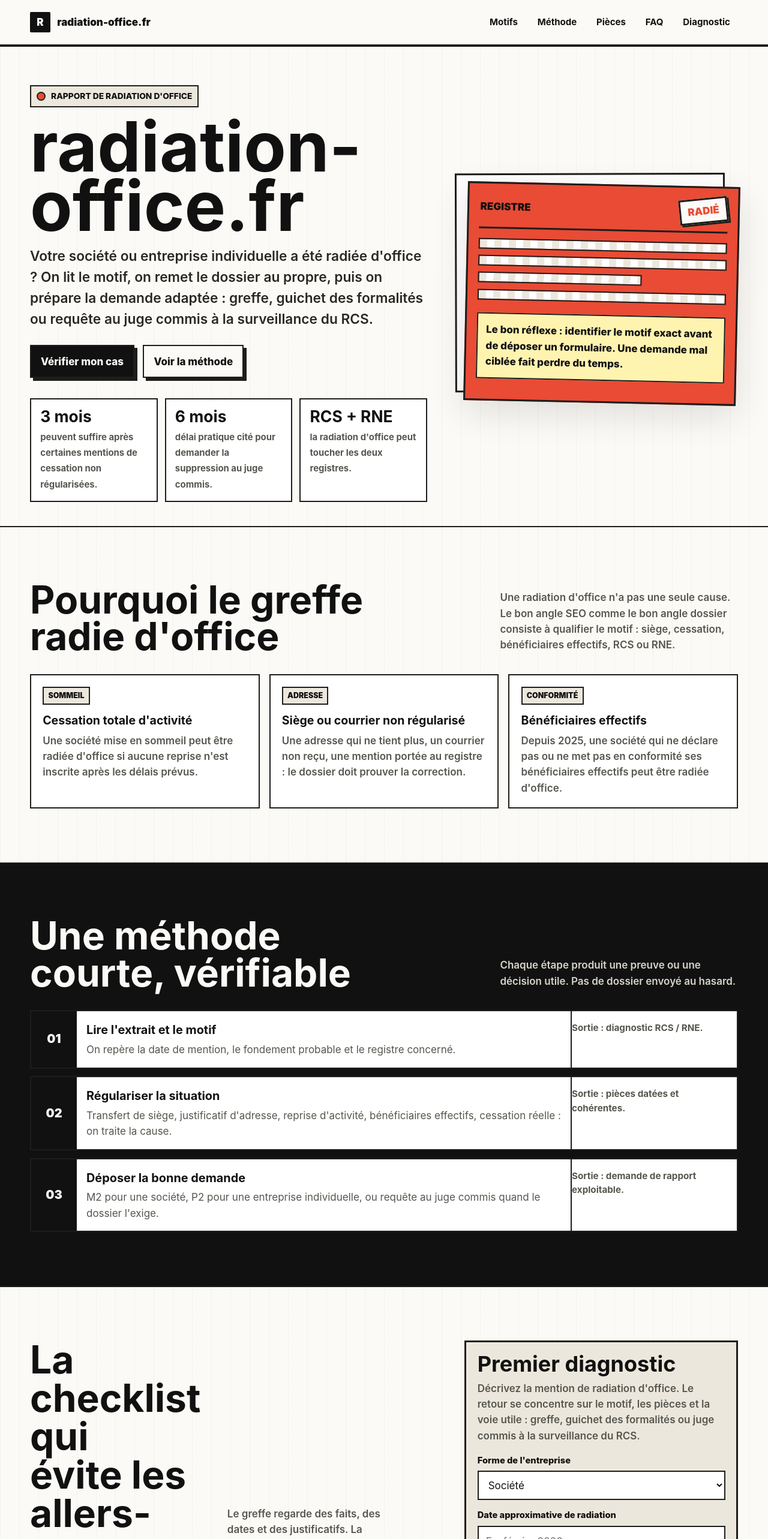
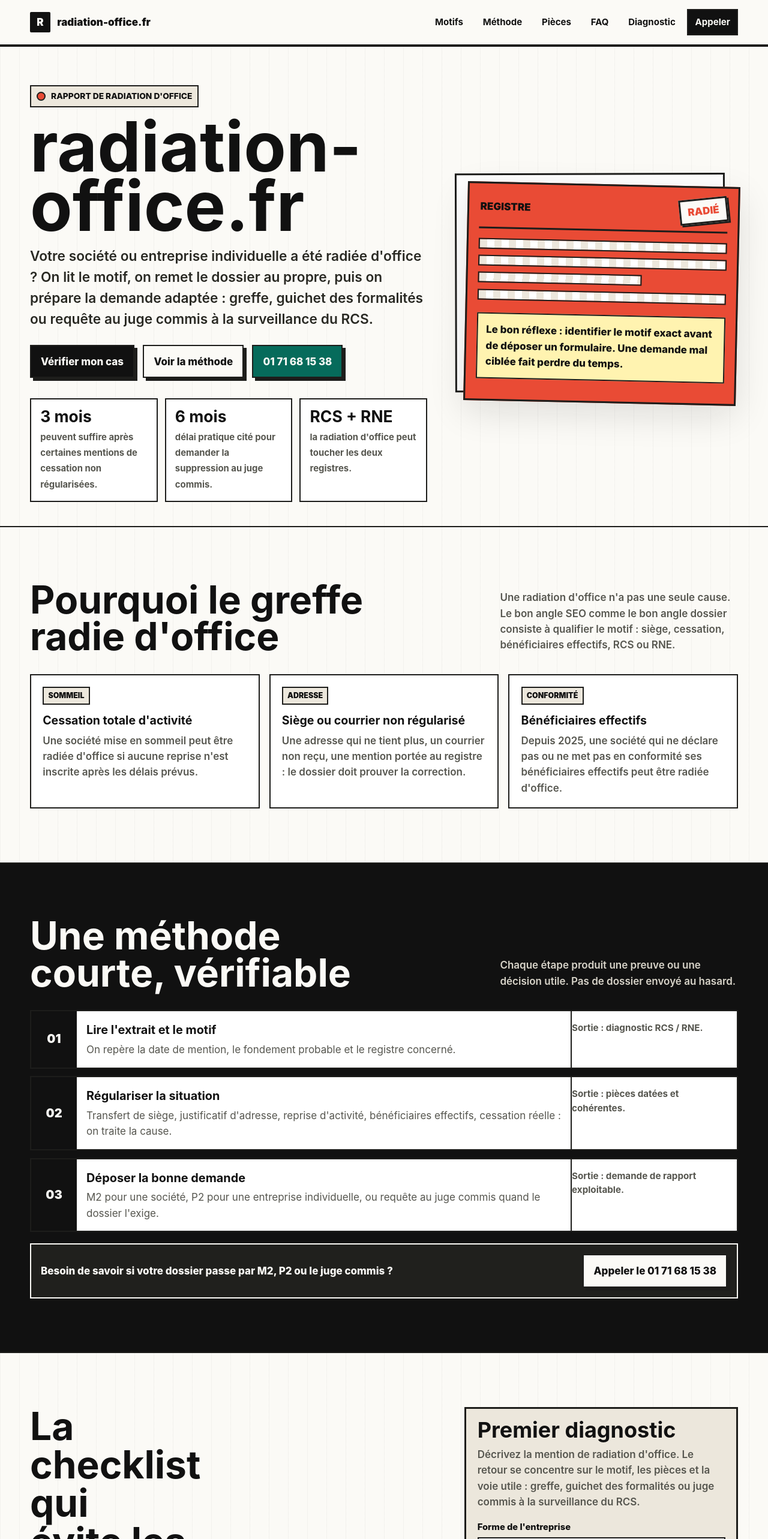
Before and after one commit to stormdaemon/radiation-d-office.fr, a Next.js app: page / in a window 1280 px wide. Shown: the top 2566 px of the page at 60% size. Built offline with nearby package versions, Linux system fonts and the light colour scheme; no server answers.

Commit message:
Add phone call CTAs

```diff
--- a/app/globals.css
+++ b/app/globals.css
@@ -207,6 +207,12 @@ header {
   background: var(--white);
 }
 
+.nav-phone {
+  border-color: var(--line) !important;
+  background: var(--ink);
+  color: var(--paper);
+}
+
 .btn {
   display: inline-flex;
   align-items: center;
@@ -231,6 +237,15 @@ header {
 }
 
 .btn.secondary {
+  background: var(--paper);
+  color: var(--ink);
+}
+
+.btn.phone {
+  background: var(--accent-2);
+}
+
+.btn.light {
   background: var(--paper);
   color: var(--ink);
 }
@@ -507,6 +522,23 @@ h2 {
   color: var(--ink);
 }
 
+.method-cta {
+  display: flex;
+  align-items: center;
+  justify-content: space-between;
+  gap: 1rem;
+  margin-top: 1.2rem;
+  border: 2px solid var(--paper);
+  padding: 1rem;
+  background: #20201d;
+}
+
+.method-cta p {
+  margin: 0;
+  color: var(--paper);
+  font-weight: 800;
+}
+
 .step-main p,
 .step-meta p {
   margin-bottom: 0;
@@ -581,6 +613,28 @@ h2 {
   border: 3px solid var(--line);
   background: var(--soft);
   padding: 1.15rem;
+}
+
+.contact-stack {
+  display: grid;
+  gap: 1rem;
+}
+
+.phone-card {
+  border: 3px solid var(--line);
+  background: var(--white);
+  padding: 1.15rem;
+}
+
+.phone-card h2 {
+  font-size: clamp(1.45rem, 3vw, 2rem);
+  line-height: 1;
+  margin-bottom: .65rem;
+}
+
+.phone-card p {
+  color: var(--muted);
+  font-weight: 620;
 }
 
 .form-box h2 {
@@ -745,6 +799,15 @@ footer {
   font-weight: 700;
 }
 
+.footer-phone {
+  margin: .8rem 0 0;
+  font-weight: 850;
+}
+
+.footer-phone a {
+  color: var(--accent-2);
+}
+
 @media (prefers-reduced-motion: reduce) {
   *,
   *::before,
@@ -782,6 +845,11 @@ footer {
     border: 2px solid var(--line);
     background: var(--white);
     padding: .85rem .9rem;
+  }
+
+  .nav-phone {
+    background: var(--ink) !important;
+    color: var(--paper);
   }
 
   .menu-button {
@@ -834,6 +902,11 @@ footer {
     max-width: 11ch;
     line-height: 1.02;
   }
+
+  .method-cta {
+    align-items: stretch;
+    flex-direction: column;
+  }
 }
 
 @media (max-width: 560px) {
@@ -854,7 +927,9 @@ footer {
   }
 
   .hero-actions .btn,
-  .form-box .btn {
+  .form-box .btn,
+  .phone-card .btn,
+  .method-cta .btn {
     width: 100%;
   }
 
--- a/app/page.tsx
+++ b/app/page.tsx
@@ -4,12 +4,15 @@ import { JsonLd } from "./JsonLd";
 export const dynamic = "force-dynamic";
 
 const siteUrl = process.env.NEXT_PUBLIC_SITE_URL ?? "https://radiation-office.fr";
+const phoneDisplay = "01 71 68 15 38";
+const phoneHref = "tel:+33171681538";
 
 const organizationJsonLd = {
   "@context": "https://schema.org",
   "@type": "ProfessionalService",
   name: "radiation-office.fr",
   url: siteUrl,
+  telephone: "+33171681538",
   areaServed: {
     "@type": "Country",
     name: "France",
@@ -147,6 +150,9 @@ export default function HomePage() {
             <a href="#pieces">Pièces</a>
             <a href="#faq">FAQ</a>
             <a href="#contact">Diagnostic</a>
+            <a className="nav-phone" href={phoneHref}>
+              Appeler
+            </a>
           </nav>
         </div>
       </header>
@@ -168,6 +174,9 @@ export default function HomePage() {
                 </a>
                 <a className="btn secondary" href="#methode">
                   Voir la méthode
+                </a>
+                <a className="btn phone" href={phoneHref} aria-label={`Appeler radiation-office.fr au ${phoneDisplay}`}>
+                  {phoneDisplay}
                 </a>
               </div>
               <div className="fact-row" aria-label="Repères clés">
@@ -286,6 +295,12 @@ export default function HomePage() {
                 </div>
               </article>
             </div>
+            <div className="method-cta" aria-label="Contact rapide">
+              <p>Besoin de savoir si votre dossier passe par M2, P2 ou le juge commis ?</p>
+              <a className="btn light" href={phoneHref} aria-label={`Appeler maintenant au ${phoneDisplay}`}>
+                Appeler le {phoneDisplay}
+              </a>
+            </div>
           </div>
         </section>
 
@@ -308,7 +323,17 @@ export default function HomePage() {
               </div>
             </div>
 
-            <ContactForm />
+            <div className="contact-stack">
+              <ContactForm />
+              <aside className="phone-card" aria-label="Contact par téléphone">
+                <span className="tag">Réponse rapide</span>
+                <h2>Parler à quelqu'un</h2>
+                <p>Pour une radiation récente, un extrait confus ou une urgence greffe, appelez directement.</p>
+                <a className="btn" href={phoneHref} aria-label={`Appeler radiation-office.fr au ${phoneDisplay}`}>
+                  {phoneDisplay}
+                </a>
+              </aside>
+            </div>
           </div>
         </section>
 
@@ -364,6 +389,12 @@ export default function HomePage() {
               <span>radiation-office.fr</span>
             </a>
             <p className="microcopy">Sources publiques vérifiées le 27 avril 2026. À relire juridiquement avant mise en production.</p>
+            <p className="footer-phone">
+              Diagnostic téléphone :{" "}
+              <a href={phoneHref} aria-label={`Appeler radiation-office.fr au ${phoneDisplay}`}>
+                {phoneDisplay}
+              </a>
+            </p>
           </div>
           <div className="sources" aria-label="Sources officielles et pratiques">
             <a href="https://entreprendre.service-public.gouv.fr/vosdroits/F24023">Service-Public</a>
```
